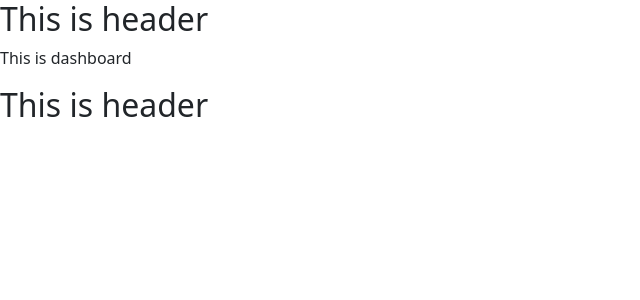
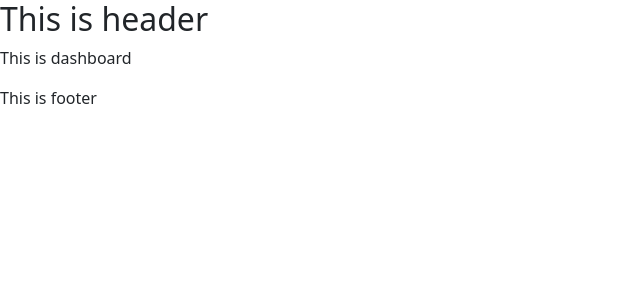
Before and after one commit to aashishChakradhar/agroFarm, a Django app: template templates/dashboard.html in a window 1280 px wide. Shown: the top 300 px of the page, without its empty margins (0-640 px from the left). Run offline with Django 4.2, Linux system fonts and the light colour scheme; the template is opened without the code that fills it, so the values that code supplies are empty; some libraries are stand-ins or nearby versions.

Commit message:
Changed to footer only layout

```diff
--- a/templates/theme-temp/footer.html
+++ b/templates/theme-temp/footer.html
@@ -1,2 +1,6 @@
-{% extends "header.html" %}
-{% block theme_footer %}{% endblock theme_footer %}
+
+<footer>
+    <div>This is footer</div>
+</footer>
+</body>
+</html>
```
